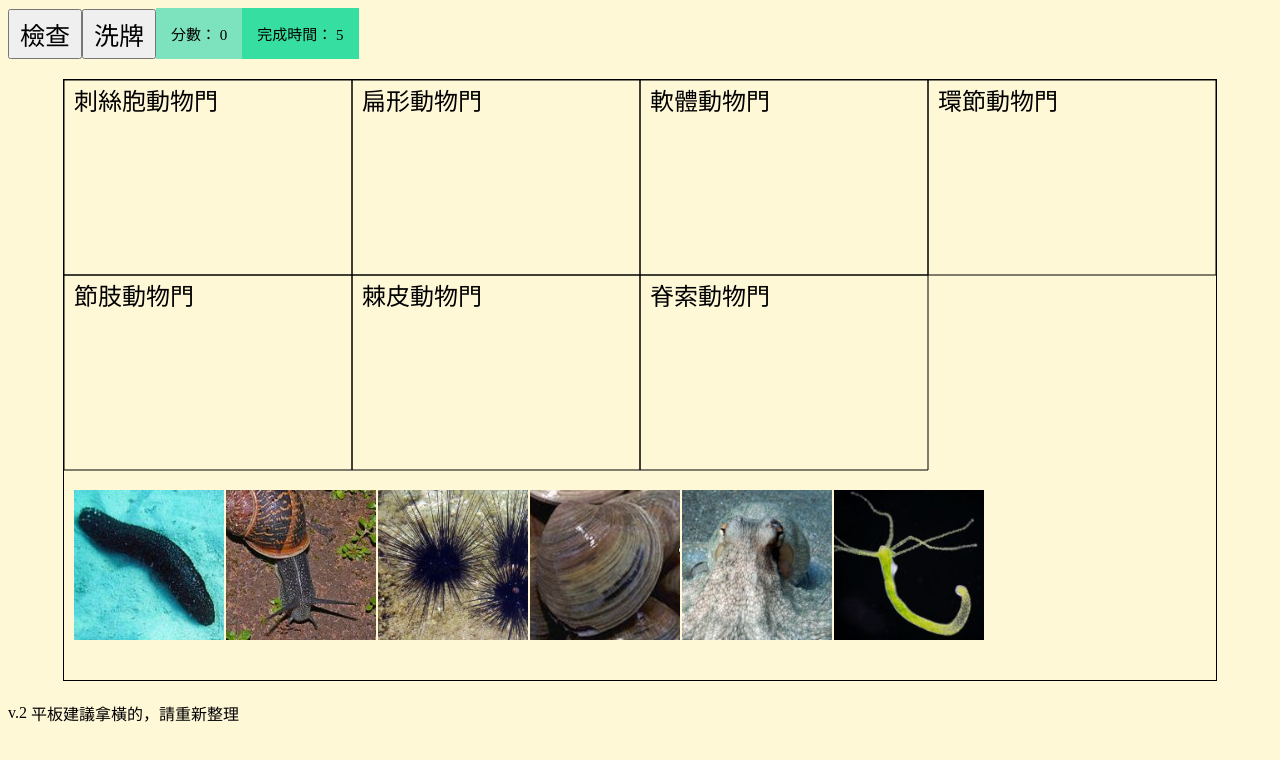
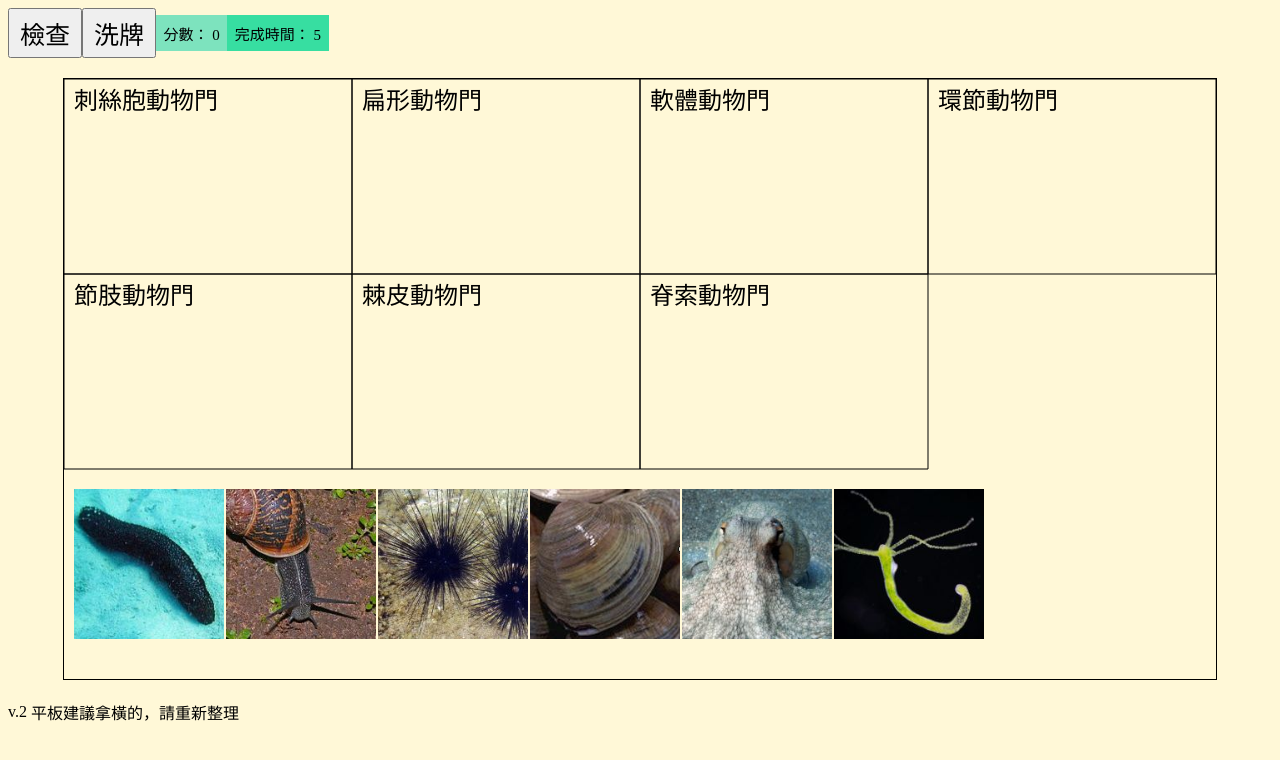
Before and after one commit to spell0227/spell0227.github.io, a plain HTML site: page classifyGame/animal6.html in a window 1280 px wide. Drawn offline with Linux system fonts and the light colour scheme.

Commit message:
Update style.css

```diff
--- a/classifyGame/style.css
+++ b/classifyGame/style.css
@@ -6,14 +6,14 @@
 
 }
 #scores {
-  padding: 1em;
+  padding: 0.5em;
   height: 20%;
   background-color: #7DE3BE;
   overflow: hidden;
   font-size: 15px;
 }
 #timer {
-  padding: 1em;
+  padding: 0.5em;
   height: 20%;
   background-color: #37DEA1;
   overflow: hidden;
```
